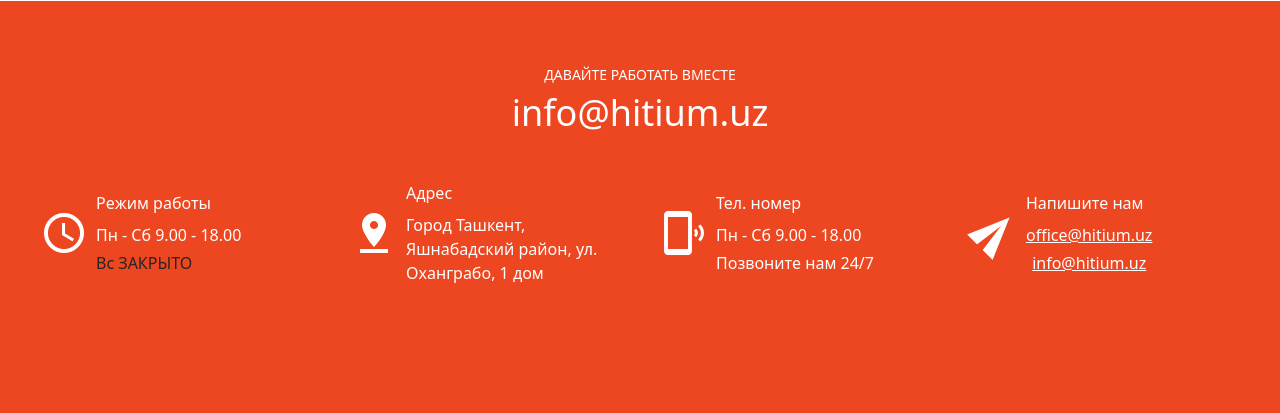
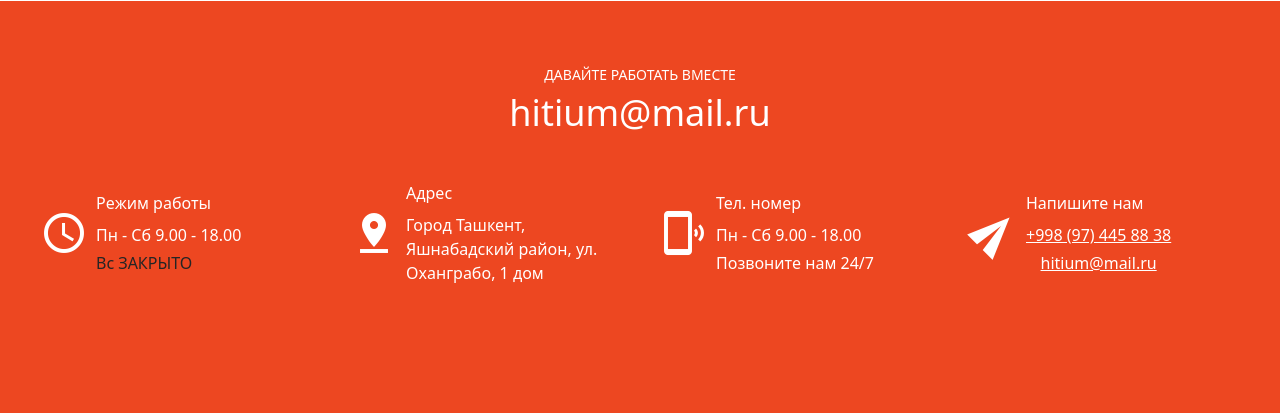
Before and after one commit to ulugbek101/hitium.uz, a Django app: page /ru/contacts/ in a window 1280 px wide. Shown: the part 2212-2625 px from the top of the page. Run offline with Django 5.2, Linux system fonts and the light colour scheme; data that the repository does not hold is empty; parts of the project's set-up code (start-up, migrations or seed data) failed here and were passed over; some libraries are stand-ins or nearby versions; grey boxes are pictures that could not be loaded.

Commit message:
Footer information change; Add bg image for index2 page;

```diff
--- a/app_main/templates/app_main/index2.html
+++ b/app_main/templates/app_main/index2.html
@@ -1,8 +1,8 @@
 {% extends 'base2.html' %}
-{% load i18n %}
+{% load i18n static %}
 
 {% block content %}
-    <section class="text-center py-24 px-5 bg-linear-to-b from-[#ff5a00]/10 to-transparent border-b border-white/5"
+    <section style="background-image: url('{% static 'images/home-page-header-bg.jpg' %}'); background-repeat: no-repeat; background-size: cover; background-position: bottom;" class="text-center py-24 px-5 bg-linear-to-b from-[#ff5a00]/10 to-transparent border-b border-white/5"
             id="home">
         <h1 class="font-display text-4xl font-bold text-white tracking-tight">{% trans 'HITIUM — инженерные системы и монтаж' %}</h1>
         <p class="text-white mt-3 max-w-2xl mx-auto">{% trans 'Мы создаём надёжные инженерные решения, которые делают здания комфортными, безопасными и энергоэффективными.' %}</p>
--- a/templates/components/_footer.html
+++ b/templates/components/_footer.html
@@ -5,7 +5,7 @@
         <div class="text-center flex flex-col gap-10">
             <div class="flex flex-col gap-2 mb-2">
                 <p class="text-sm uppercase">{% trans 'Давайте работать вместе' %}</p>
-                <a href="mailto:info@hitium.uz" class="text-4xl">info@hitium.uz</a>
+                <a href="mailto:hitium@mail.ru" class="text-4xl">hitium@mail.ru</a>
             </div>
             <div class="flex flex-col gap-10 items-center text-center xl:text-start xl:grid xl:grid-cols-4">
                 <div class="group flex flex-col items-center text-start gap-2 text-start xl:text-start xl:items-start xl:flex-row xl:items-center">
@@ -42,8 +42,8 @@
                     <div class="flex flex-col gap-2 group-hover:cursor-pointer">
                         <span>{% trans 'Напишите нам' %}</span>
                         <div class="flex flex-col items-center text-center gap-1 xxl:items-start xxl:text-start">
-                            <a href="mailto:office@hitium.uz" class="underline">office@hitium.uz</a>
-                            <a href="mailto:info@hitium.uz" class="text-white underline">info@hitium.uz</a>
+                            <a href="tel:+998974458838" class="underline">+998 (97) 445 88 38</a>
+                            <a href="mailto:hitium@mail.ru" class="text-white underline">hitium@mail.ru</a>
                         </div>
                     </div>
                 </div>
```
Also changed, not shown: app_main/migrations/0016_alter_galleryimage_description_and_more.py (added), media/logo.png (added), media/logo_8D2zGMu.png (added), media/project-photos/Screenshot_2025-11-24_at_14.51.41.png (added), media/project-photos/logo.png (added), media/project-photos/logo_YiLFTVO.png (added), media/project-photos/logo_o8wTW4w.png (added), media/project-photos/ssstik.io_1703621714075.jpeg (added).
